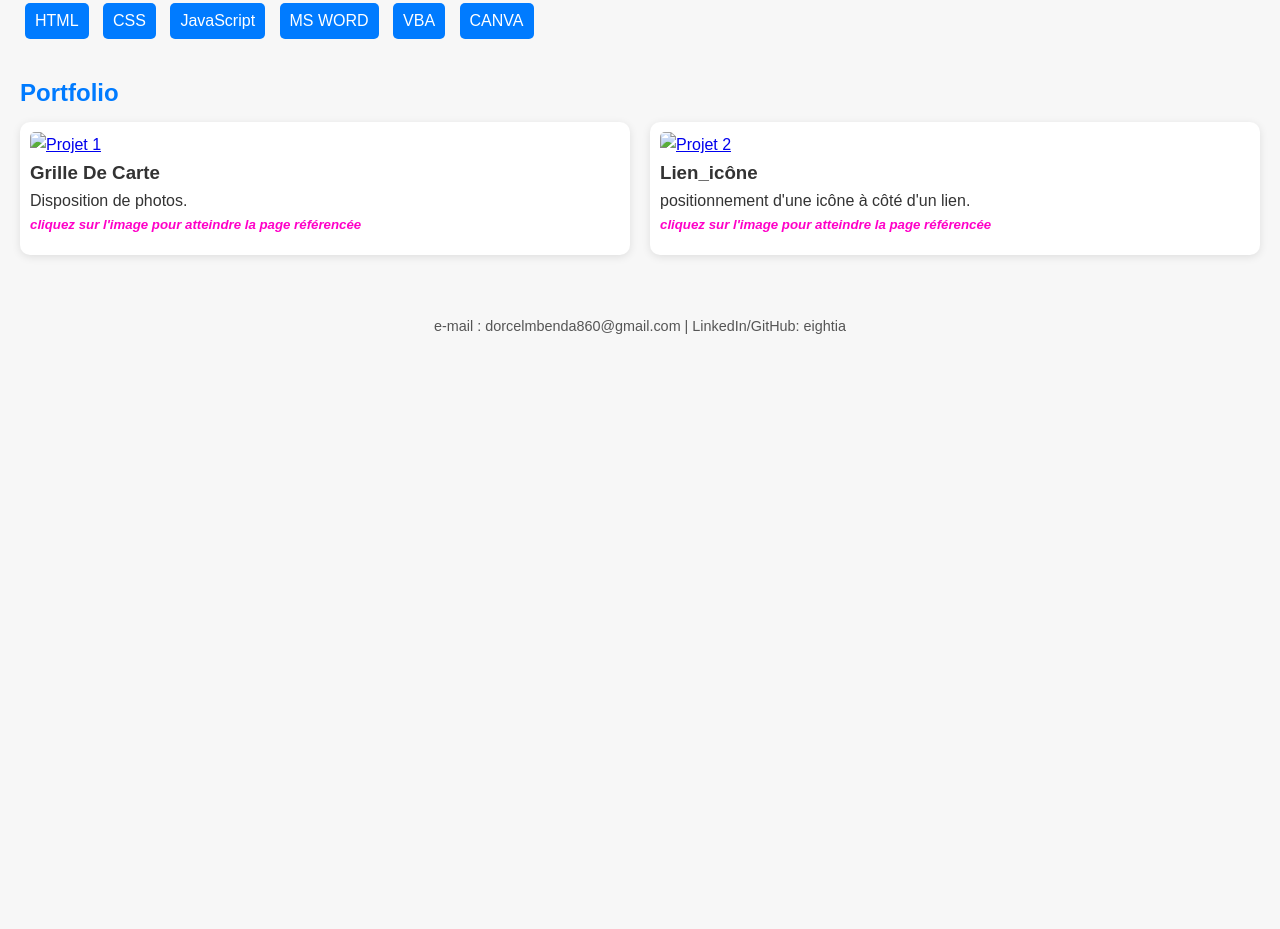
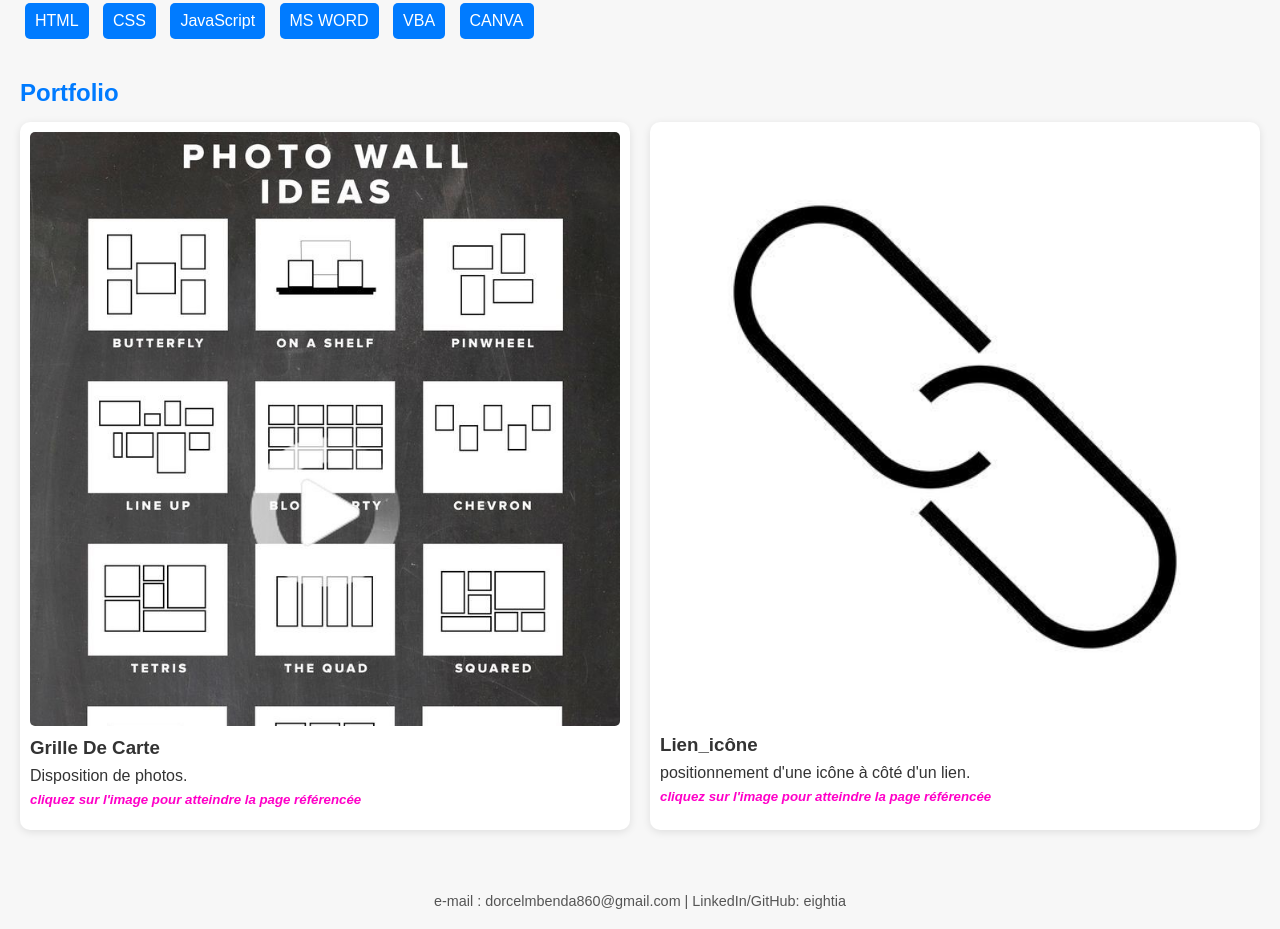
Before and after one commit to Eightia/eightia.github.com, a plain HTML site: page index.html in a window 1280 px wide. Shown: the part 819-1748 px from the top of the page. Before the commit the page ends 1197 px from the top, so only its background shows below. Drawn offline with Linux system fonts and the light colour scheme.

Commit message:
index.html

```diff
--- a/index.html
+++ b/index.html
@@ -59,13 +59,13 @@
     <h2>Portfolio</h2>
     <div class="projets">
       <div class="projet">
-        <a href="grid-card.html"><img src="images\e84c7317cca51249c0c5c63feadbb067.jpg" alt="Projet 1" /></a>
+        <a href="grid-card.html"><img src="e84c7317cca51249c0c5c63feadbb067.jpg" alt="Projet 1" /></a>
         <h3>Grille De Carte</h3>
         <p>Disposition de photos.</p>
         <h5><i>cliquez sur l'image pour atteindre la page référencée</i></h5>
       </div>
       <div class="projet">
-        <a href="lien_icone_svg.html"><img src="images\52303d60f2dc9f805d67fdd69d415c11.jpg" alt="Projet 2" /></a>
+        <a href="lien_icone_svg.html"><img src="52303d60f2dc9f805d67fdd69d415c11.jpg" alt="Projet 2" /></a>
         <h3>Lien_icône</h3>
         <p>positionnement d'une icône à côté d'un lien.</p>
         <h5><i>cliquez sur l'image pour atteindre la page référencée</i></h5>
```
